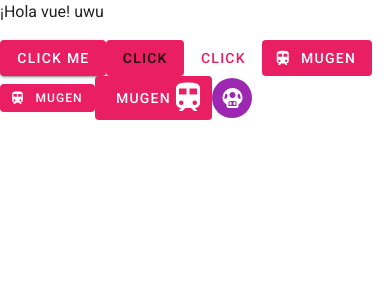
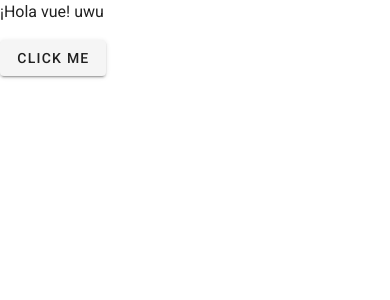
Before and after one commit to LinkPC/todolist, a Vue app: page / in a window 390 px wide. Shown: the top 300 px of the page. Built offline with nearby package versions, Linux system fonts and the light colour scheme.

Commit message:
BreakpointsVisibile

```diff
--- a/src/views/Home.vue
+++ b/src/views/Home.vue
@@ -2,28 +2,8 @@
 <div class="home">
   <p>¡Hola vue! uwu</p>
 
-  <v-btn class="pink white--text">click me</v-btn>
-  <v-btn depressed color="pink">click</v-btn>
-  <v-btn text color="pink">click</v-btn>
+  <v-btn class="d-lg-none d-xl-flex">click me</v-btn>
 
-  <v-btn depressed class="pink white--text">
-    <v-icon left> mdi-train </v-icon>
-    <span>mugen</span>
-  </v-btn>
-
-  <v-btn depressed small class="pink white--text">
-    <v-icon left small> mdi-train </v-icon>
-    <span>mugen</span>
-  </v-btn>
-
-  <v-btn depressed large class="pink white--text">
-    <span>mugen</span>
-    <v-icon right large> mdi-train </v-icon>
-  </v-btn>
-
-  <v-btn fab depressed small dark color="purple">
-    <v-icon> mdi-one-up </v-icon>
-  </v-btn>
 </div>
 </template>
 
```
